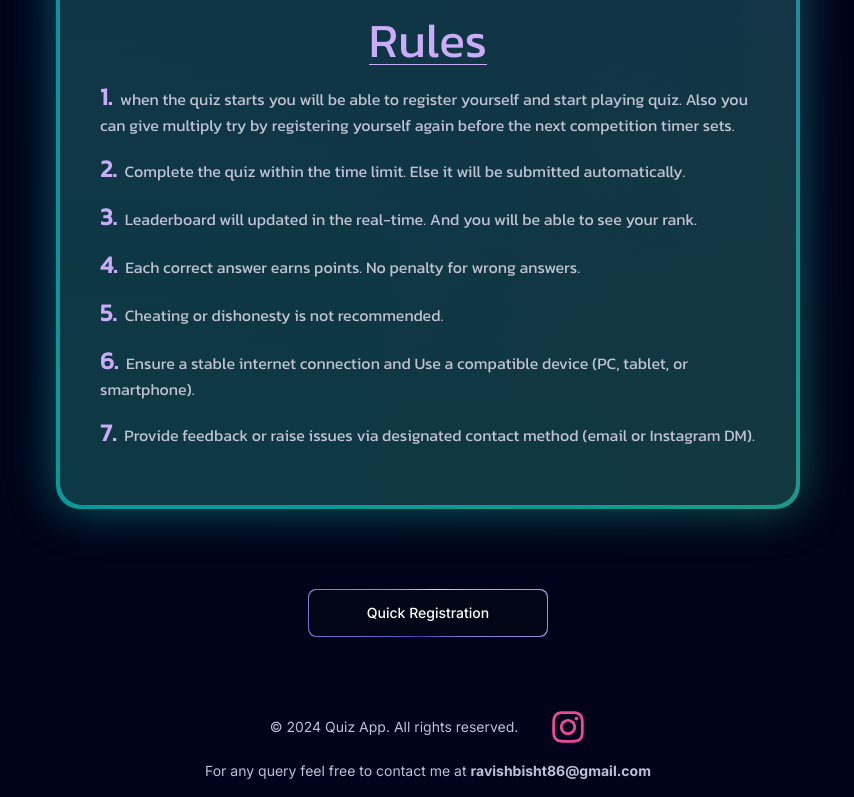
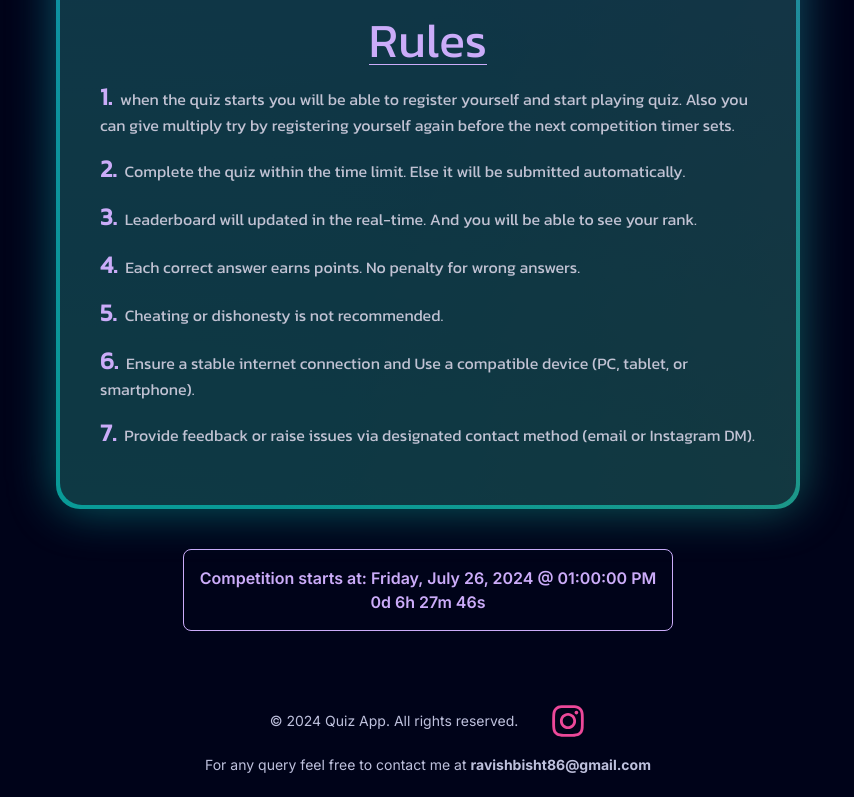
Before and after one commit to imadityaxd/web-dev-quiz-competition-next, a Next.js app: page /start-quiz in a window 1280 px wide. Shown: the part 410-1207 px from the top of the page, without its empty margins (212-1066 px from the left). Built offline with nearby package versions, Linux system fonts and the light colour scheme.

Commit message:
competition time set to 6:30 pm ist

```diff
--- a/src/components/TimeLeft.tsx
+++ b/src/components/TimeLeft.tsx
@@ -19,7 +19,7 @@ const TimeUntilCompetition: React.FC = () => {
   useEffect(() => {
     const updateTimer = () => {
       const now = new Date();
-      let nextCompetitionUTC = getCompetitionTimeUTC(0, 11, 30); // Competition set for Sunday at 21:30 IST
+      let nextCompetitionUTC = getCompetitionTimeUTC(0, 18, 30); // Competition set for Sunday at 21:30 IST
 
       const timeZone = Intl.DateTimeFormat().resolvedOptions().timeZone; // Get the user's time zone dynamically
       // console.log("use Zone: ", timeZone);
```
